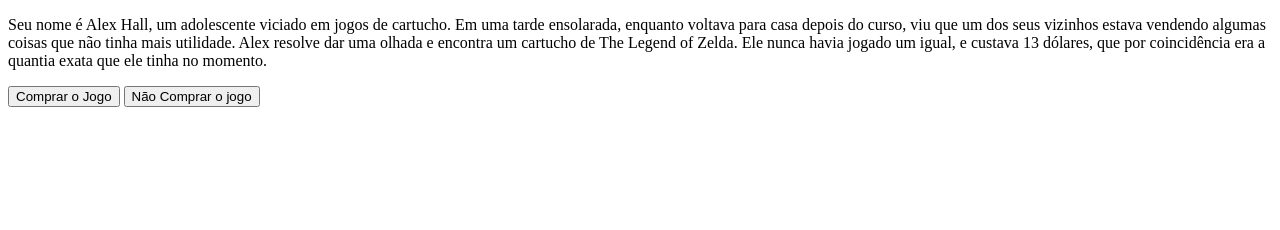
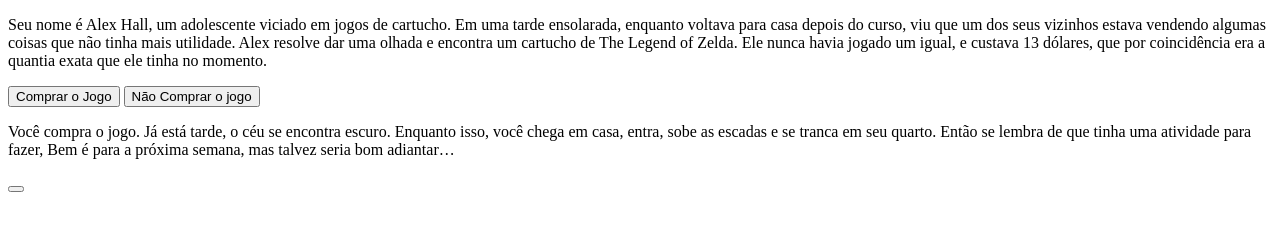
Before and after one commit to samfernanda/Projeto-aventura, a plain HTML site: page index.html in a window 1280 px wide. Drawn offline with Linux system fonts and the light colour scheme.

Commit message:
gdysvguosdjf

```diff
--- a/index.html
+++ b/index.html
@@ -12,6 +12,10 @@
              <button class="btn-proximo" data-proximo="1">Comprar o Jogo</button>
             <button class="btn-proximo" data-proximo="2">Não Comprar o jogo</button>
           </div>
+          <div>
+            <p>Você compra o jogo. Já está tarde, o céu se encontra escuro. Enquanto isso, você chega em casa, entra, sobe as escadas e se tranca em seu quarto. Então se lembra de que tinha uma atividade para fazer, Bem é para a próxima semana, mas talvez seria bom adiantar… </p>
+            <button class="btn-proximo"  data-proximo"</button>
+          </div>
 
     </main>
          </div>
```
